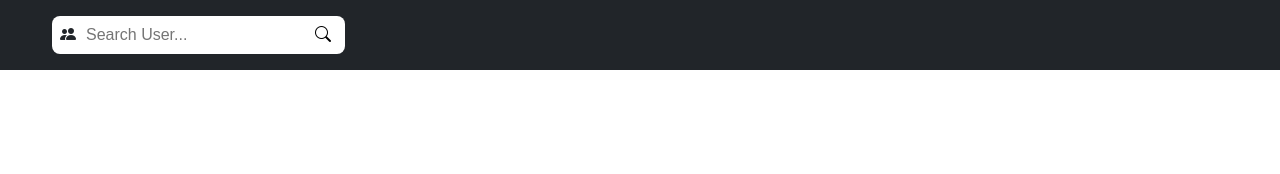
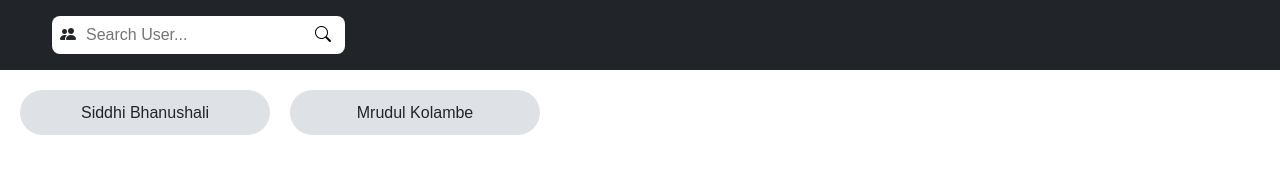
Before and after one commit to mrudulkolambe/SocialTree, a plain HTML site: page index.html in a window 1280 px wide. Drawn offline with nearby package versions, Linux system fonts and the light colour scheme; no server answers; a web font is replaced by a local one.

Commit message:
Added Json File

```diff
--- a/css/style.css
+++ b/css/style.css
@@ -4,10 +4,14 @@
 }
 body {
 	margin: 0;
-	height: 100%;
+	height: 100vh;
 	width: 100vw;
 	box-sizing: border-box;
 	font-family: 'Muli', sans-serif;
+}
+#main{
+	height: 100%;
+	width: 100%;
 }
 .inputParent{
 	display: flex;
@@ -113,6 +117,9 @@ button{
 .linkBody a .icon{
 	font-size: 18px;
 }
+.icon i{
+	font-size: 22px;
+}
 .linkBody a .link{
 	font-size: 16px;
 	font-weight: 600;
@@ -122,14 +129,15 @@ button{
 }
 .twitter:hover{
 	background-color: white;
-	color: rgb(	29, 161, 242);
+	color: rgb(29, 161, 242);
 	border: 1px solid rgb(	29, 161, 242);
 }
+
 .instagram{
 	background: linear-gradient(45deg, #f09433 0%,#e6683c 25%,#dc2743 50%,#cc2366 75%,#bc1888 100%);
+	transition: 0.3s;
 }
 .instagram:hover{
-	background-color: white;
 	background: linear-gradient(45deg, #f09433 0%, #e6683c 25%, #dc2743 50%, #cc2366 75%, #bc1888 100%);
 	-webkit-background-clip: text;
 	-webkit-text-fill-color: transparent;
@@ -167,10 +175,23 @@ button{
 	color: red ;
 	border: 1px solid red ;
 }
+.dev{
+	background-color: #111;
+}
+.dev i{
+	position: relative;
+	top: 1px;
+}
+.dev:hover{
+	color: #111;
+	background-color: white;
+	border: 1px solid #111;
+}
 .closeContainer{
 	position: absolute;
 	top: 5%;
 	right: 5%;
+	cursor: pointer;
 }
 .closeContainer i{
 	font-size: 20px;
@@ -202,3 +223,12 @@ li{
 		left: -28%;
 	}
 }
+.loading{
+	z-index: 100;
+	position: fixed;
+	top: 0;
+	left: 0;
+	background-color: white;
+	height: 100vh;
+	width: 100vw;
+}
--- a/js/script.js
+++ b/js/script.js
@@ -1,4 +1,3 @@
-console.log("Hello");
 let main = document.getElementById('main');
 let elementContainer = document.getElementById('elementContainer');
 let linkContainer = document.getElementById('linkContainer');
@@ -22,6 +21,7 @@ async function elementRender() {
 async function renderLinks(id) {
     history.pushState({ page: 1 }, "title 1", `?user=${id}`);
     elementContainer.style.display = "none";
+    document.title = `Social Tree - ${id}`
     linkContainer.style.display = "flex";
     let data = await getData();
     for (let i = 0; i < data.data.length; i++) {
@@ -36,7 +36,7 @@ async function renderLinks(id) {
                 ${data.data[i].user}
             </div>
         </div>
-        <div class="skills">${data.data[i].skills}</div>
+        <div class="skills">${data.data[i].position}</div>
         <div class="linkBody" id="linkBody"></div>
             `;
             renderLinkItems(data.data[i].links)
@@ -46,7 +46,6 @@ async function renderLinks(id) {
 
 function renderLinkItems(links) {
     linkBody.innerHTML = '';
-    console.log("hey")
     for (let i = 0; i < links.length; i++) {
         linkBody.innerHTML += `
         <a href="${links[i].link}" class="${links[i].class}" target="_blank">
@@ -72,15 +71,13 @@ function getId() {
 getId();
 
 function closeContainer() {
-    let length = history.length
-    if (length == 0) {
-        elementContainer.style.display = "grid";
-        linkContainer.style.display = "none";
-        window.history.go(-1);
-    } else {
-        window.location.href = '/';
+    elementContainer.style.display = "grid";
+    linkContainer.style.display = "none";
+    if (window.location.href.indexOf('?') > -1) {
+        history.pushState('', document.title, window.location.pathname);
     }
 }
+
 
 function search() {
     let input, filter, ul, li, span, i, txtValue;
--- /dev/null
+++ b/json/data.json
@@ -0,0 +1,84 @@
+{
+    "data":[
+        {
+            "user": "Siddhi Bhanushali",
+            "img": "",
+            "position": "Hack Club SIGCE Founder",
+            "links": [
+                {
+                    "class": "linkedin",
+                    "icon": "<i class='bi bi-linkedin'></i>",
+                    "name": "LinkedIn",
+                    "link": "https://www.linkedin.com/in/siddhi-bhanushali-4178591b2/"
+                },
+                {
+                    "class": "github",
+                    "icon": "<i class='bi bi-github'></i>",
+                    "name": "GitHub",
+                    "link": "https://github.com/siddhi-244"
+                },
+                {
+                    "class": "twitter",
+                    "icon": "<i class='bi bi-twitter'></i>",
+                    "name": "Twitter",
+                    "link": "https://twitter.com/SiddhiB6"
+                },
+                {
+                    "class": "instagram",
+                    "icon": "<i class='bi bi-instagram'></i>",
+                    "name": "Instagram",
+                    "link": "https://instagram.com/the.perspective.seeker/"
+                },
+                {
+                    "class": "blogger",
+                    "icon": "<i class='fab fa-blogger-b'></i>",
+                    "name": "Blogger",
+                    "link": "https://pirogrammer1.blogspot.com/"
+                },
+                {
+                    "class": "youtube",
+                    "icon": "<i class='bi bi-youtube'></i>",
+                    "name": "Youtube",
+                    "link": "https://www.youtube.com/channel/UCx552qBEz4esUv5YWqh7RmQ"
+                },
+                {
+                    "class": "dev",
+                    "icon": "<i class='fab fa-dev'></i>",
+                    "name": "Dev",
+                    "link": "https://dev.to/siddhi244"
+                }
+            ]
+        },
+        {
+            "user": "Mrudul Kolambe",
+            "img": "",
+            "position": "Web-Development Lead",
+            "links": [
+                {
+                    "class": "linkedin",
+                    "icon": "<i class='bi bi-linkedin'></i>",
+                    "name": "LinkedIn",
+                    "link": "https://www.linkedin.com/in/mrudul-kolambe/"
+                },
+                {
+                    "class": "github",
+                    "icon": "<i class='bi bi-github'></i>",
+                    "name": "GitHub",
+                    "link": "https://github.com/mrudulkolambe/"
+                },
+                {
+                    "class": "twitter",
+                    "icon": "<i class='bi bi-twitter'></i>",
+                    "name": "Twitter",
+                    "link": "https://twitter.com/KolambeMrudul"
+                },
+                {
+                    "class": "instagram",
+                    "icon": "<i class='bi bi-instagram'></i>",
+                    "name": "Instagram",
+                    "link": "https://instagram.com/the.perspective.seeker/"
+                }
+            ]
+        }
+    ]
+}
```
Also changed, not shown: index.html (+1 -1 lines), 1 other file.
